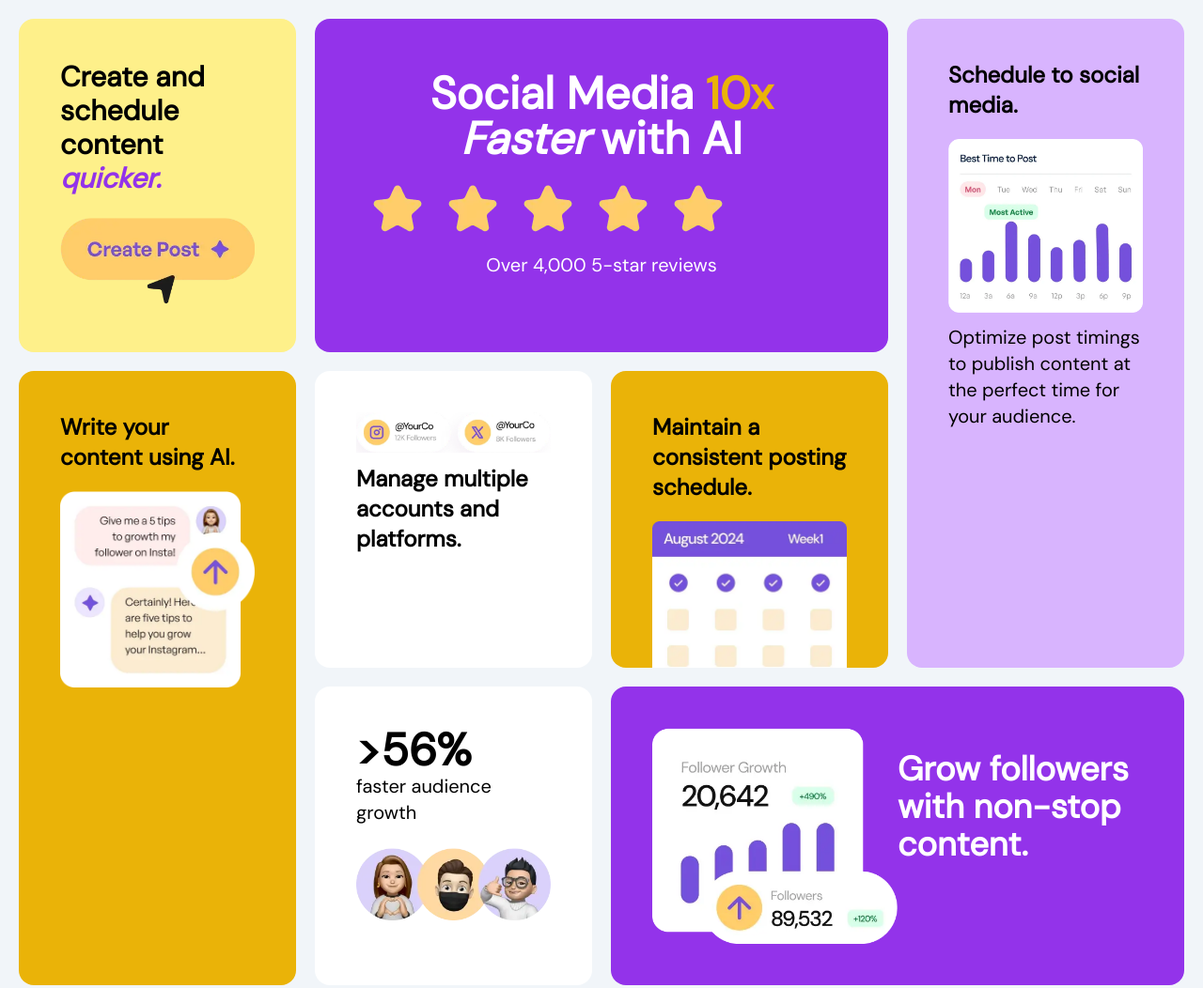
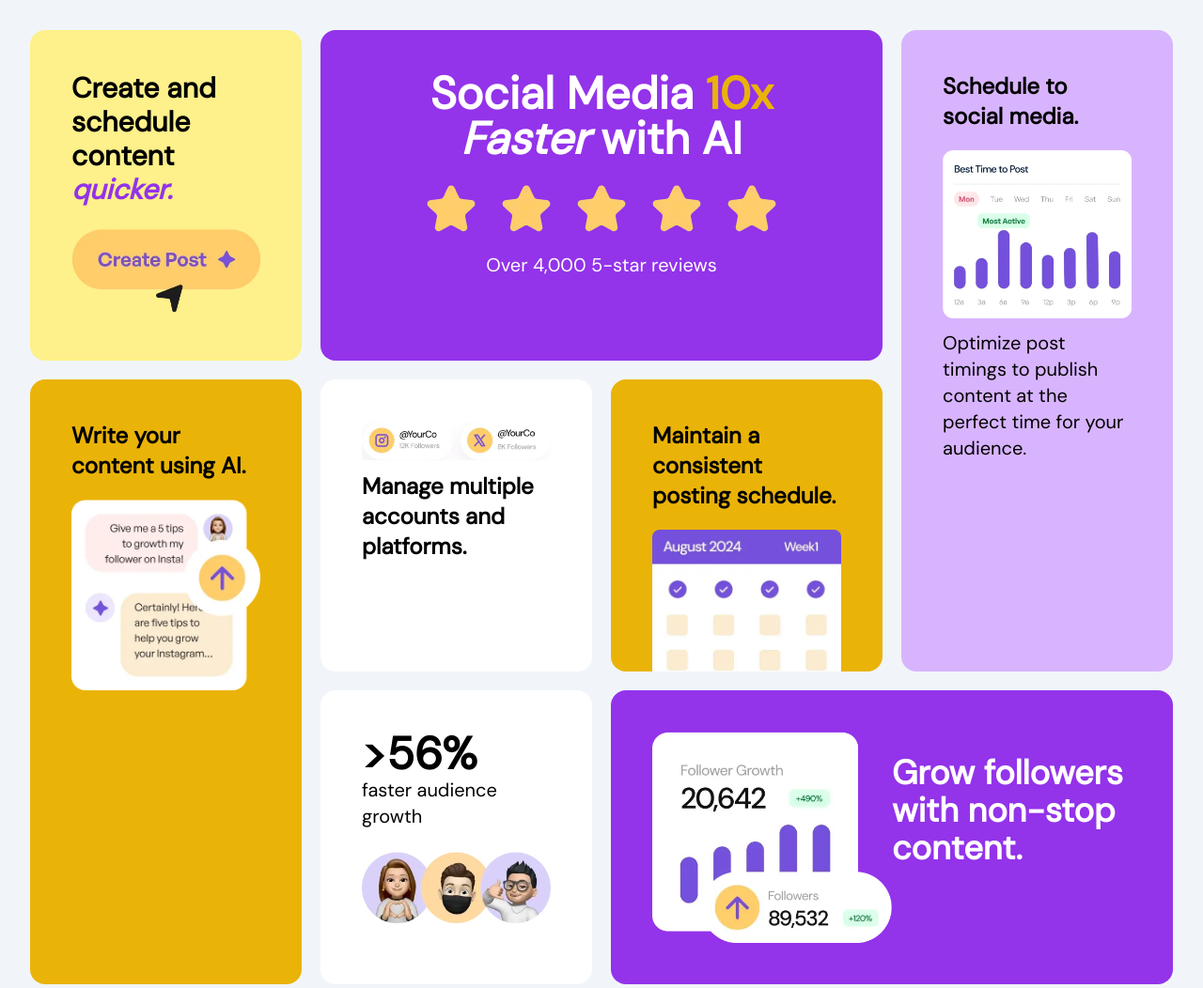
Before and after one commit to victorNwosu-Edusive/bento-grid-main, a website: page index.html in a window 1280 px wide. Shown: the whole page at 94% size. Drawn offline with Linux system fonts and the light colour scheme.

Commit message:
centralized the stars for a grid

```diff
--- a/index.html
+++ b/index.html
@@ -11,10 +11,10 @@
 
 </head>
 <body class="bg-slate-100 scroll-smooth">
-  <div class="main-grid p-3 md:p-5 grid md:grid-cols-4 md:grid-row-3 gap-4 md:gap-5">
-    <div class="p-14 bg-purple-600 rounded-2xl md:col-span-2 md:col-start-2">
+  <div class="main-grid p-3 md:p-8 grid md:grid-cols-4 md:grid-row-3 gap-4 md:gap-5">
+    <div class="p-14 md:p-11 bg-purple-600 rounded-2xl md:col-span-2 md:col-start-2">
       <p class="font-primary text-center text-white text-5xl font-bold mb-5 ">Social Media <span class="text-yellow-500">10x</span> <span class="italic">Faster</span> with AI</p>
-      <img src="./assets/images/illustration-five-stars.webp" alt="Five Stars">
+      <img src="./assets/images/illustration-five-stars.webp" class="md:w-auto m-auto" alt="">
       <p class="font-primary text-center text-white text-xl mt-3">Over 4,000 5-star reviews </p>
     </div>
 
```
Also changed, not shown: public/style.css.
